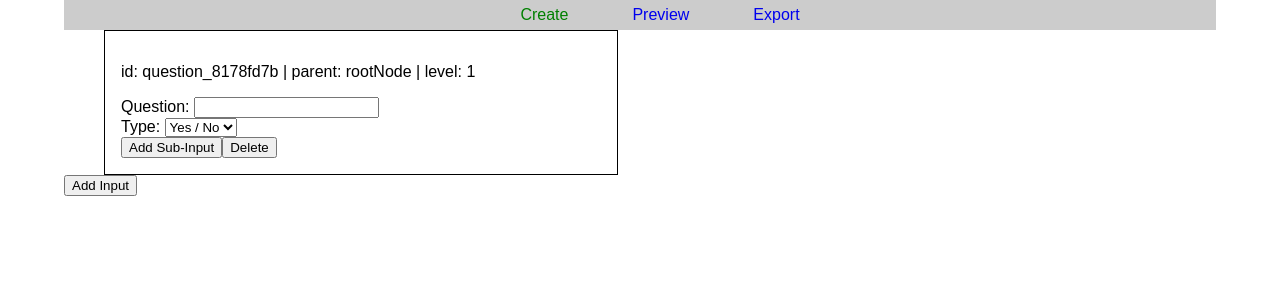
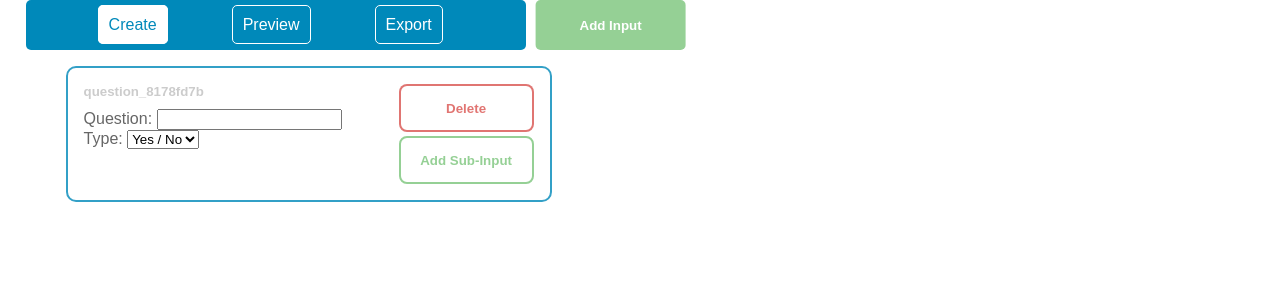
Before and after one commit to Ahrkano/nested-form, a React (Create React App) app: page /Create in a window 1280 px wide. Both pictures are taken after a click on the button "Add Input". Shown: the top 300 px of the page. Built offline with nearby package versions, Linux system fonts and the light colour scheme.

Commit message:
styling checkpoint

```diff
--- a/src/components/Buttons/InputButton/InputButton.js
+++ b/src/components/Buttons/InputButton/InputButton.js
@@ -5,7 +5,7 @@ import './InputButton.css'
 const inputButton = (props) => {
 
     return (
-        <button onClick={props.onButtonClick}>
+        <button className={props.className} onClick={props.onButtonClick}>
             {props.children}
         </button>
     );
--- a/src/components/Buttons/InputButton/InputButton.scss
+++ b/src/components/Buttons/InputButton/InputButton.scss
@@ -0,0 +1,62 @@
+@import 'shared/_variables.scss';
+@import 'shared/_colors.scss';
+
+.InputButton {
+    &__add-input {
+        cursor: pointer;
+        position: absolute;
+        left: $navbar-width;
+        top: 0;
+        transform: translateX(calc(10px + 2vw));
+        height: $navbar-height;
+        width: 150px;
+        border: 0;
+        border-radius: 5px;
+
+        color: #fff;
+        background-color: $color-success;
+
+        font-weight: bold;
+
+        transition: all .3s;
+
+        &:hover {
+            color: #fff;
+            background-color: $color-success-hover;
+        }
+    }
+
+    &__delete {
+        margin-bottom: 2px;
+        flex: 1 0 auto;
+        border: 2px solid $color-warning;
+        border-radius: 8px;
+        color: $color-warning;
+        background-color: #fff;
+        font-weight: bold;
+
+        transition: all .3s;
+
+        &:hover {
+            color: #fff;
+            background-color: $color-warning;
+        }
+    }
+
+    &__add-sub-input {
+        margin-top: 2px;
+        flex: 1 0 auto;
+        border: 2px solid $color-success;
+        border-radius: 8px;
+        color: $color-success;
+        background-color: #fff;
+        font-weight: bold;
+
+        transition: all .3s;
+
+        &:hover {
+            color: #fff;
+            background-color: $color-success;
+        }
+    }
+}
--- a/src/components/InputEditBox/InputEditBox.js
+++ b/src/components/InputEditBox/InputEditBox.js
@@ -90,8 +90,8 @@ const inputEditBox = (props) => {
 
     return (
         <div className="InputEditBox" style={{ marginLeft: marginLeft }}>
-            <p>id: {props.id} | parent: {props.parent} | level: {props.level}</p>
-
+            <div className="InputEditBox__content">
+                <h5 className="InputEditBox__question-id">{props.id}</h5>
                 {props.condition !== 'noCondition' ?
                     <div className="InputEditBox__condition">
                         <label>Condition: </label>
@@ -101,14 +101,17 @@ const inputEditBox = (props) => {
 
                 {questionInput}
                 {type}
-            <div className="InputEditBox__button">
+            </div>
+            <div className="InputEditBox__buttons">
                 <InputButton
+                    className="InputButton__delete"
+                    onButtonClick={() => props.onInputDeletion(props.id, props.parent)}>
+                    Delete
+                </InputButton>
+                <InputButton
+                    className="InputButton__add-sub-input"
                     onButtonClick={() => props.onSubInputAddition(props.id, props.level, props.type)}>
                     Add Sub-Input
-                </InputButton>
-                <InputButton
-                    onButtonClick={() => props.onInputDeletion(props.id, props.parent)}>
-                    Delete
                 </InputButton>
             </div>
         </div>
--- a/src/components/InputEditBox/InputEditBox.scss
+++ b/src/components/InputEditBox/InputEditBox.scss
@@ -1,5 +1,29 @@
+@import 'shared/_colors.scss';
+
 .InputEditBox {
-    border: 1px solid black;
-    width: 30rem;
+    display: flex;
+    width: 450px;
+    height: 100px;
+    margin: 1rem 0;
     padding: 1rem;
+    border: 2px solid rgba($color-primary, .8);
+    border-radius: 10px;
+
+    color: hsl(0, 0%, 40%);
+
+    &__question-id {
+        margin: 0;
+        margin-bottom: 10px;
+        color: hsl(0, 0%, 80%);
+    }
+
+    &__content {
+        width: 70%
+    }
+
+    &__buttons {
+        display: flex;
+        flex-direction: column;
+        width: 30%;
+    }
 }
--- a/src/components/Navigation/Navigation.scss
+++ b/src/components/Navigation/Navigation.scss
@@ -1,20 +1,40 @@
+@import 'shared/_colors.scss';
+@import 'shared/_variables.scss';
+
 .Navigation {
-    background-color: hsl(0, 0%, 80%);
-    height: 30px;
+    background-color: $color-primary;
+    height: $navbar-height;
     display: flex;
-    justify-content: center;
+    justify-content: flex-start;
     align-items: center;
+    width: $navbar-width;
+    border-radius: 5px;
 
     & li {
         display: inline;
-    margin: 2rem;
+        margin: 2rem;
     }
 
     & a {
+        height: 40px;
+        padding: 10px;
+        border: 1px solid #fff;
+        border-radius: 5px;
+
+        color: #fff;
+
         text-decoration: none;
+
+        transition: all .3s;
+
+        &:hover {
+            background-color: #fff;
+            color: $color-primary;
+        }
     }
 
     & .active {
-        color: green;
+        color: $color-primary;
+        background: #fff;
     }
 }
--- a/src/containers/CreateTab/CreateTab.js
+++ b/src/containers/CreateTab/CreateTab.js
@@ -134,7 +134,7 @@ class CreateTab extends Component {
         return (
             <div className="CreateTab">
                 {inputGroups}
-                <InputButton onButtonClick={this.addInputHandler.bind(this)}>Add Input</InputButton>
+                <InputButton className="InputButton__add-input" onButtonClick={this.addInputHandler.bind(this)}>Add Input</InputButton>
             </div>
         );
     }
--- a/src/containers/CreateTab/CreateTab.scss
+++ b/src/containers/CreateTab/CreateTab.scss
@@ -0,0 +1,3 @@
+.CreateTab {
+
+}
--- a/src/containers/PreviewTab/PreviewTab.js
+++ b/src/containers/PreviewTab/PreviewTab.js
@@ -19,10 +19,6 @@ class PreviewTab extends Component {
         const formObject = formObjectFiller(this.props.questionArray);
         this.setState({ ...formObject });
         this.rootQuestionsOrder = rootQuestionsOrderArray(this.props.questionArray);
-
-        // hard coded values
-        // this.rootQuestionsOrder = rootQuestionsOrder;
-        // this.setState({ ...objectForm });
     }
 
     onInputChangeHandler(event, questionId) {
--- a/src/hoc/Layout/Layout.scss
+++ b/src/hoc/Layout/Layout.scss
@@ -1,3 +1,11 @@
+@import 'shared/_variables.scss';
+
 .Layout {
-    width: 90%;
+    width: 98vw;
+    height: 100vh;
+    margin-left: 2vw;
+
+    &__main {
+        height: calc(100vh - $navbar-height)
+    }
 }
--- /dev/null
+++ b/src/shared/_colors.scss
@@ -0,0 +1,6 @@
+$color-primary: #0089BA;
+$color-secondary: #D5CABD;
+$color-warning: rgba(#d9534f, .8);
+$color-warning-hover: #de716e;
+$color-success: #95d095;
+$color-success-hover: #5cb85c;
--- /dev/null
+++ b/src/shared/_variables.scss
@@ -0,0 +1,2 @@
+$navbar-height: 50px;
+$navbar-width: 500px;
```
Lines whose indentation alone changed are shown as unchanged.
